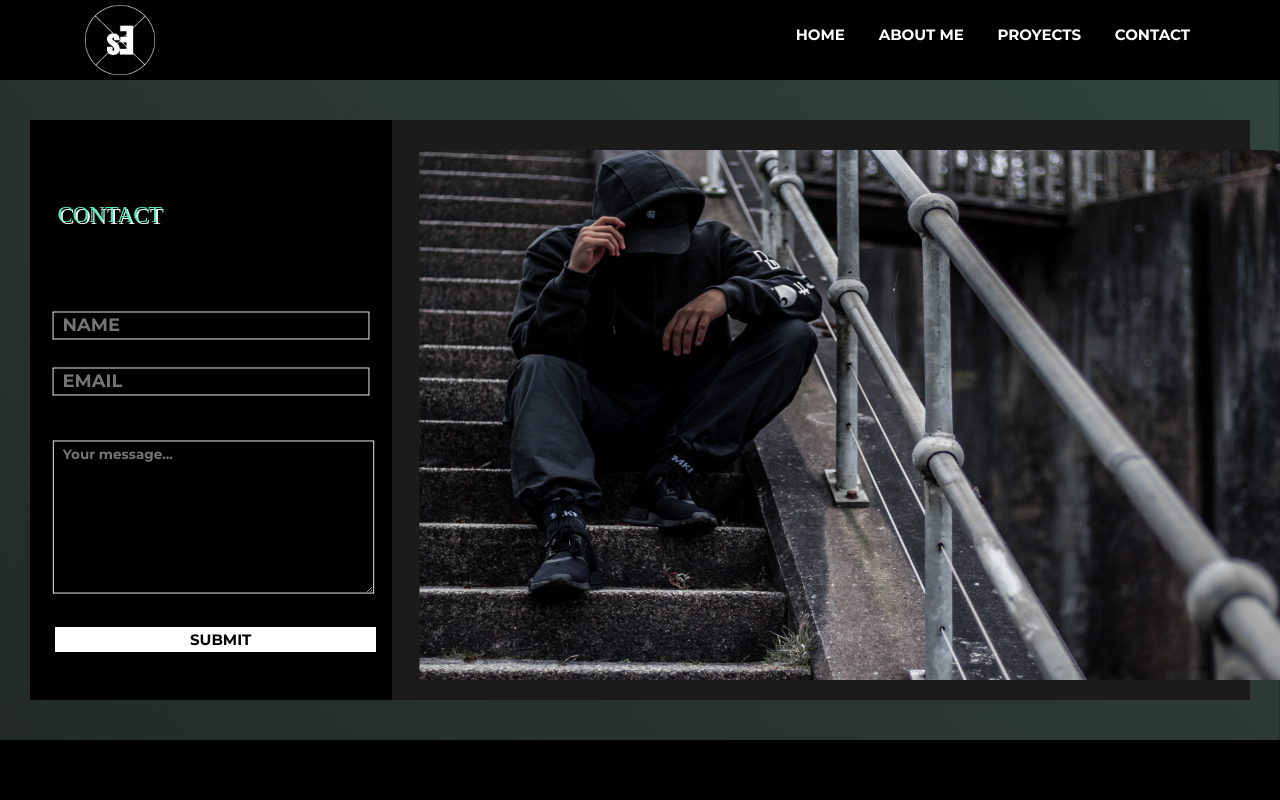
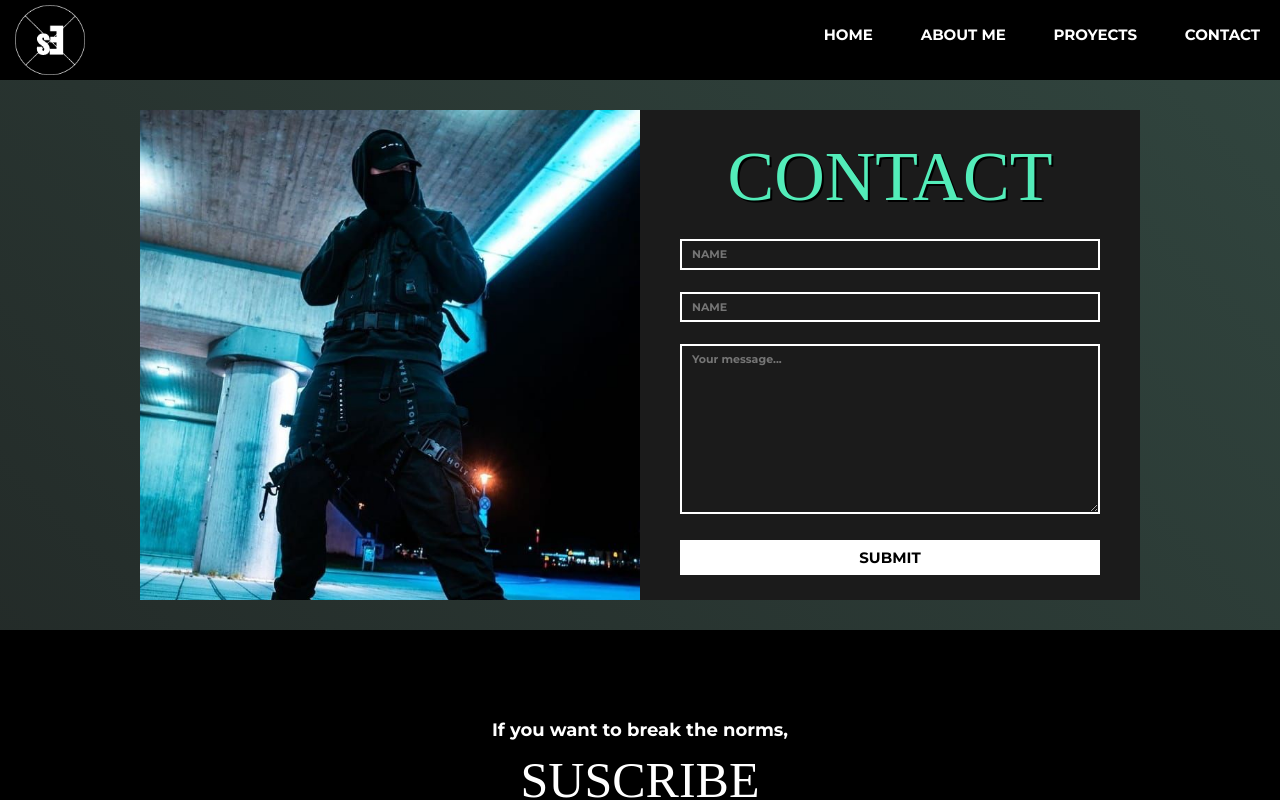
Before and after one commit to malesoiza/portfolio_malena_soiza, a plain HTML site: page assets/views/contact.html in a window 1280 px wide. Shown: the top 800 px of the page. Drawn offline with nearby package versions, Linux system fonts and the light colour scheme.

Commit message:
2da entrega proyecto final

```diff
--- a/assets/css/style.css
+++ b/assets/css/style.css
@@ -18,6 +18,9 @@
     padding: 0;
     margin: 0;
     box-sizing: border-box;
+    font-family: 'Anton', sans-serif;
+    font-family: 'Bebas Neue', cursive;
+    font-family: 'Montserrat', sans-serif;
 }
 
 /*General*/
@@ -355,28 +358,49 @@ footer {
 /*ABOUT ME PAGE*/
 
 /*Titulo*/
-main .datos {
+.about_form {
+    position: relative;
+    display: flex;
+    justify-content: center;
+    align-items: center;
+    width: 100%;
+    height: 100%;
+    padding: 20px 100px;
+}
+
+.about_form .datos {
     background-color: var(--primero);
-    margin: 15px 20px 25px 30px;
+    max-width: 1280px;
+    display: grid;
+    grid-template-columns: repeat(2, 1fr);
+    justify-content: left;
+    align-items: left;
+    text-align: left;
 
 }
 
+.about_form .datos:after {
+    left: 0;
+    top: 0;
+    width: 100%;
+    height: 100%;
+}
+
 /*titulo*/
-main .datos .datos__item {
+.about_form .datos .datos__item {
     font-family: var(--font-uno);
     font-style: normal;
     font-weight: normal;
-    font-size: 120px;
+    font-size: 80px;
     line-height: 0px;
     text-shadow: #FFFFFF 2px 2px;
     margin-top: 100px;
     margin-left: 30px;
-
     color: #53ECB9;
 }
 
 /*datos principales*/
-main .datos .datos__item__item {
+.about_form .datos .datos__item__item {
     font-family: var(--font-dos);
     font-style: normal;
     font-weight: bold;
@@ -388,7 +412,7 @@ main .datos .datos__item__item {
 }
 
 /*bio*/
-main .datos .datos__item__item__item {
+.about_form .datos .datos__item__item__item {
     font-family: var(--font-dos);
     font-style: normal;
     font-weight: 600;
@@ -400,14 +424,11 @@ main .datos .datos__item__item__item {
     color: #FFFFFF;
 }
 
-main .datos .datos__img {
-    width: 500px;
-    padding: 20px 80px 0px 0px;
-    margin: 15px 20px 25px 30px;
+.about_form .datos .datos__img {
+    height: 100%;
+    background-size: cover;
+}
 
-
-
-}
 
 /*PROYECTS PAGE*/
 /*titulo*/
@@ -606,120 +627,94 @@ main .proyects .proyects__4 .proyect__text__2 {
 
 
 /*CONTACT PAGE*/
-.contenedor-contact {
-    background-color: var(--primero);
-    margin: 30px 30px 30px 30px;
+.contenedore {
+    position: relative;
+    display: flex;
+    justify-content: center;
+    align-items: center;
+    width: 100%;
+    height: 100%;
+    padding: 20px 100px;
+}
 
+.contenedore:after {
+    content: '';
+    position: absolute;
+    left: 0;
+    top: 0;
+    width: 100%;
+    height: 100%;
+}
+
+.contenedore .contact-box {
+    max-width: 1000px;
+    display: grid;
+    grid-template-columns: repeat(2, 1fr);
+    justify-content: center;
+    align-items: center;
+    text-align: center;
+    background-color: #1b1b1b;
+}
+
+.contenedore .contact-box .left {
+    height: 100%;
+    background-image: url(../img/tech-1.jpg);
+    background-size: cover;
 
 }
 
-.contenedor-contact .column {
-    background-color: var(--segundo);
-
+.contenedore .contact-box .right {
+    padding: 25px 40px;
 }
 
-#contact {
+.contenedore .contact-box .right h2 {
+    position: relative;
+    padding-bottom: 10px;
+    margin-bottom: 10px;
     font-family: var(--font-uno);
-    font-style: normal;
-    font-weight: normal;
-    font-size: 50px;
-    line-height: 0px;
-    text-shadow: #FFFFFF 2px 2px;
-    margin-top: 80px;
-    margin-left: 10px;
+    font-size: 70px;
+    text-shadow: #000000 2px 2px;
     color: #53ECB9;
-    transform: scale(0.9);
 }
 
-.contenedor-contact .column .formulario__item .column-2 .data__item__1 {
-    position: static;
+.contenedore .contact-box .right .field {
+    width: 100%;
+    padding: 0.5rem 1rem;
+    outline: none;
+    border: 2px solid var(--tercero);
+    background-color: #1b1b1b;
+    font-size: 1.1rem;
+    margin-bottom: 22px;
+    transition: .3s;
     font-family: var(--font-dos);
-    font-style: normal;
-    font-weight: bold;
-    font-size: 20px;
-    line-height: 29px;
-    text-align: left;
-    margin-left: 5px;
-    margin-right: auto;
-    color: #FFFFFF;
-    background-color: #000000;
-    border: 1px solid #ffffff;
-    display: block;
-    margin-top: 80px;
-    transform: scale(0.9);
-    padding: 0px 85px 0px 10px;
 }
 
-.contenedor-contact .column .formulario__item .column-2 .data__item__2 {
-    position: static;
-    font-family: var(--font-dos);
-    font-style: normal;
-    font-weight: bold;
-    font-size: 20px;
-    line-height: 29px;
-    text-align: left;
-    margin-top: 30px;
-    margin-left: 5px;
-    margin-right: auto;
-    color: #FFFFFF;
-    background-color: #000000;
-    border: 1px solid #ffffff;
-    display: block;
-    margin-top: 10px;
-    transform: scale(0.9);
-    padding: 0px 85px 0px 10px;
-
+.contenedore .contact-box .right .field:hover {
+    background-color: var(--segundo);
 }
 
-.contenedor-contact .column .formulario__item .column-2 .data__message {
-    position: static;
-    font-family: var(--font-dos);
-    font-style: normal;
-    font-weight: bold;
-    font-size: 15px;
-    line-height: 29px;
-    text-align: left;
-    padding: 0px 150px 0px 10px;
-    margin-left: 5px;
-    color: #FFFFFF;
-    background-color: #000000;
-    border: 1px solid #ffffff;
-    display: block;
-    margin-right: auto;
-    transform: scale(0.9);
-    margin-top: 20px;
+.contenedore .contact-box .right .field:focus {
+    background-color: var(--segundo);
+    border: 2px solid var(--tercero);
 }
 
-#send {
+.send_btn {
+    width: 100%;
+    padding: 0.5rem 1rem;
     font-family: var(--font-dos);
-    font-style: normal;
-    font-weight: bold;
     font-size: 15px;
     line-height: 25px;
     text-align: center;
     color: #000000;
     background-color: #ffffff;
-    padding: 0px 125px 0px 135px;
-    margin: 10px 20px 0px 25px;
     text-decoration: none;
     border: none;
-    display: block;
-
-    margin-right: auto;
+    transition: .3s;
 }
 
-.contenedor-contact .img-column .img__item {
-    width: 800px;
-    left: 929px;
-    top: 265px;
-    margin: 30px 25px 20px 30px;
-    padding: 0px 0px 0px 50px;
-    transform: scaleX(1.15);
-
+.send_btn:hover {
+    background-color: #b9b9b9;
 }
-
-
-
 
 
 /*MEDIAS QUERIES*/
@@ -853,5 +848,25 @@ main .proyects .proyects__4 .proyect__text__2 {
         line-height: 30px;
     }
 
+}
 
+@media screen and (max-width:880px) {
+    .contenedore .contact-box {
+        grid-template-columns: 1fr;
+    }
+
+    .contenedore .contact-box .left {
+        height: 200px;
+    }
 }
+
+@media screen and (max-width:880px) {
+    .about_form .datos {
+        grid-template-columns: 1fr;
+    }
+
+    .about_form .datos .datos__img {
+        height: 500px;
+
+    }
+}
--- a/assets/views/contact.html
+++ b/assets/views/contact.html
@@ -6,7 +6,8 @@
     <meta http-equiv="X-UA-Compatible" content="IE=edge">
     <meta name="viewport" content="width=device-width, initial-scale=1.0">
     <link rel="shortcut icon" href="../img/shortcut.png" type="image/x-icon">
-    <link href="https://cdn.jsdelivr.net/npm/bootstrap@5.1.3/dist/css/bootstrap.min.css" rel="stylesheet" integrity="sha384-1BmE4kWBq78iYhFldvKuhfTAU6auU8tT94WrHftjDbrCEXSU1oBoqyl2QvZ6jIW3" crossorigin="anonymous">
+    <link href="https://cdn.jsdelivr.net/npm/bootstrap@5.1.3/dist/css/bootstrap.min.css" rel="stylesheet"
+        integrity="sha384-1BmE4kWBq78iYhFldvKuhfTAU6auU8tT94WrHftjDbrCEXSU1oBoqyl2QvZ6jIW3" crossorigin="anonymous">
     <link rel="stylesheet" href="../css/style.css">
     <title>Simon-E | Antimodel</title>
     <html>
@@ -16,7 +17,7 @@
         <!--MENU-->
         <header>
             <!--Menu-->
-            <nav class="navbar flex-row container">
+            <nav class="navbar flex-row container-fluid">
                 <!--Imagen cabecera-->
                 <picture class="logo">
                     <a href="../../index.html"><img src="../img/LOGO.png" id="shortcut" alt="logo de simone">
@@ -42,35 +43,22 @@
                 </ul>
             </nav>
         </header>
-        <main class="contenedor-contact flex-row">
-            <!--CONTACTO-->
-            <div class="column">
-                <div id="contact">
-
-                    <h1>CONTACT</h1>
-
-                </div>
-                <div class="formulario__item">
-                    <div class="column-2">
-                        <form action="/action_page.php">
-                            <input type="text" class="data__item__1" name="firstname" placeholder="NAME"><br>
-                            <input type="email" class="data__item__2" name="email" placeholder="EMAIL"><br>
-                            <textarea class="data__message" name="subject" placeholder="Your message..."
-                                style="height:170px"></textarea><br>
-                            <input type="button" value="SUBMIT" id="send"><br>
-                        </form>
-                    </div>
-
+        <div class="contenedore">
+            <div class="contact-box">
+                <div class="left"></div>
+                <div class="right">
+                    <h2>CONTACT</h2>
+                    <input type="text" class="field" name="firstname" placeholder="NAME">
+                    <input type="email" class="field" name="email" placeholder="NAME">
+                    <textarea class="field" placeholder="Your message..." style="height:170px"></textarea>
+                    <button class="send_btn"> SUBMIT</button>
                 </div>
             </div>
-            <div class="img-column">
-                <img src="../img/tech-img-2.jpg" alt="foto contacto" class="img__item">
-            </div>
+        </div>
 
-        </main>
 
         <!-- Formulario -->
-        <footer id="footer">
+        <footer class="footer container-fluid">
             <p class="foot1"> If you want to break the norms,</p>
             <p class="foot2"> SUSCRIBE</p>
             <form action="/action_page.php">
@@ -85,7 +73,9 @@
         </footer>
 
     </div>
-    <script src="https://cdn.jsdelivr.net/npm/bootstrap@5.1.3/dist/js/bootstrap.bundle.min.js" integrity="sha384-ka7Sk0Gln4gmtz2MlQnikT1wXgYsOg+OMhuP+IlRH9sENBO0LRn5q+8nbTov4+1p" crossorigin="anonymous"></script>
+    <script src="https://cdn.jsdelivr.net/npm/bootstrap@5.1.3/dist/js/bootstrap.bundle.min.js"
+        integrity="sha384-ka7Sk0Gln4gmtz2MlQnikT1wXgYsOg+OMhuP+IlRH9sENBO0LRn5q+8nbTov4+1p" crossorigin="anonymous">
+    </script>
 
 </body>
 
```
Also changed, not shown: assets/views/about.html (+12 -9 lines), assets/views/cyberpunk.html (+57 -28 lines), assets/views/proyects.html (+7 -4 lines), index.html (+9 -4 lines).
